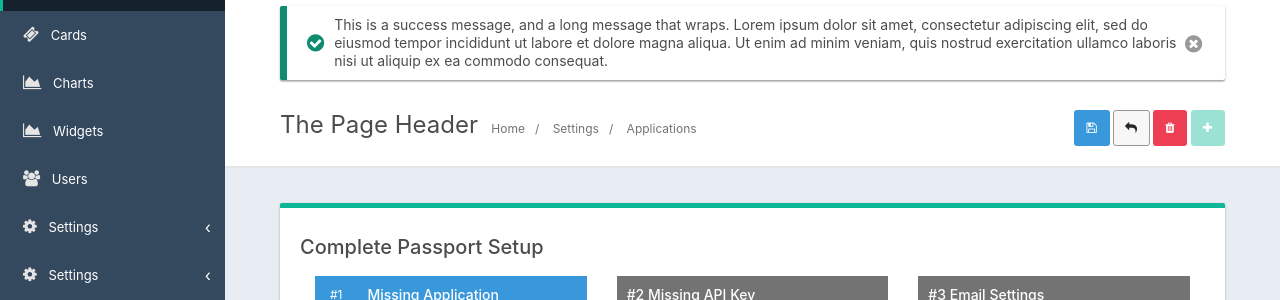
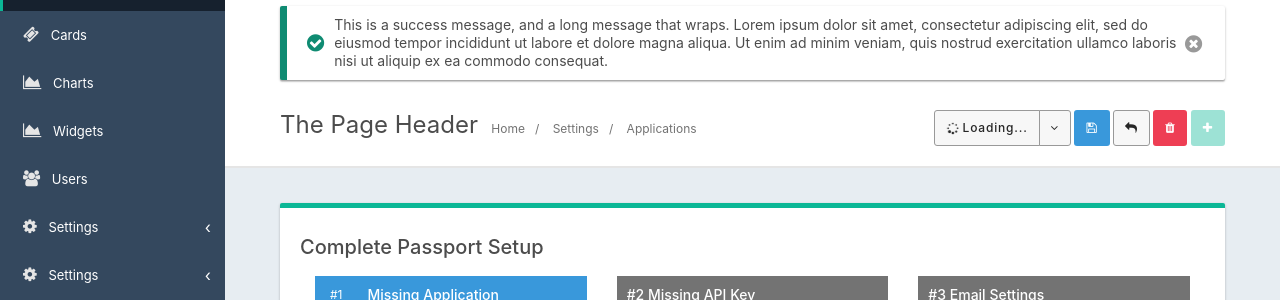
Before and after one commit to FusionAuth/fusionauth-style, a Jekyll site: the page built from index.html, in a window 1280 px wide. Shown: the part 249-549 px from the top of the page. Built offline with Jekyll 4.4.1, drawn with Linux system fonts in a browser that asks for light colours; nearby versions of some CDN libraries.

Commit message:
Added split button style and cleaned up indentation

```diff
--- a/_includes/_head.html
+++ b/_includes/_head.html
@@ -59,8 +59,8 @@
         });
       }
 
-        Prime.Document.query('.slide-open-toggle').each(function(element) {
-          element.addEventListener('click', function(event) {
+      Prime.Document.query('.slide-open-toggle').each(function (element) {
+        element.addEventListener('click', function (event) {
           Prime.Utils.stopEvent(event);
           var dataSet = element.getDataSet();
           var container = Prime.Document.queryById(dataSet.slideOpen);
@@ -68,7 +68,9 @@
         });
       });
 
-        window.onscroll = function() {_handlePageScroll()};
+      window.onscroll = function () {
+        _handlePageScroll()
+      };
       var header = Prime.Document.queryFirst('header.page-header');
       // app header height is 45
       var stickyHeight = header.getOffsetTop() - 45;
@@ -238,7 +240,7 @@
       });
 
       // Handle the toggle full width checkboxes
-        var leftToggleFull =  Prime.Document.queryById('labels-left-toggle-full');
+      var leftToggleFull = Prime.Document.queryById('labels-left-toggle-full');
       if (leftToggleFull !== null) {
         leftToggleFull.addEventListener('change', function (event) {
           event.preventDefault();
@@ -251,7 +253,7 @@
         });
       }
 
-        var aboveToggleFull =  Prime.Document.queryById('labels-above-toggle-full');
+      var aboveToggleFull = Prime.Document.queryById('labels-above-toggle-full');
       if (aboveToggleFull !== null) {
         aboveToggleFull.addEventListener('change', function (event) {
           event.preventDefault();
--- a/_includes/_page_header.html
+++ b/_includes/_page_header.html
@@ -60,6 +60,25 @@
     </div>
     <div class="col-xs-12 col-md-4">
       <div class="buttons">
+        <div class="split-button">
+          <a class="gray button square" href="#"><i class="fa fa-spinner fa-pulse"></i> Loading...</a>
+          <button type="button" class="gray button square" aria-haspopup="true" aria-expanded="false">
+            <span class="sr-only">Toggle Dropdown</span>
+          </button>
+          <div class="menu">
+            <a class="item default" href="#"><i class="fa fa-arrow-right"></i> Action</a>
+            <a class="item" href="#"><i class="fa fa-automobile"></i> Another action</a>
+            <a class="item" href="#"><i class="fa fa-trash"></i> Something else here</a>
+            <div class="divider"></div>
+            <a class="item" href="#"><i class="fa fa-gear"></i> Separated link</a>
+
+            <!--<a class="item default" href="#">Action <i class="fa fa-arrow-right"></i></a>-->
+            <!--<a class="item" href="#">Another action <i class="fa fa-audio-description"></i></a>-->
+            <!--<a class="item" href="#">Something else here <i class="fa fa-barcode"></i></a>-->
+            <!--<div class="divider"></div>-->
+            <!--<a class="item" href="#">Separated link <i class="fa fa-battery-full"></i></a>-->
+          </div>
+        </div>
         <button class="blue button square" data-tooltip="Save"><i class="fa fa-save"></i></button>
         <a href="#" class="gray button square" data-tooltip="Cancel"><i class="fa fa-reply"></i></a>
         <a href="#" class="red button square" data-tooltip="Delete"><i class="fa fa-trash"></i></a>
--- a/_sass/buttons.scss
+++ b/_sass/buttons.scss
@@ -2,6 +2,7 @@
  * Copyright (c) 2017, Inversoft Inc., All Rights Reserved
  */
 
+@import 'layers';
 @import 'mixins';
 @import 'variables';
 
@@ -68,7 +69,7 @@
     @include button-colors($blue-button-background-color, $blue-button-color, none);
 
     &:hover, &:focus {
-      @include button-colors($blue-button-hover-background-color, $blue-button-color, exclude);
+      @include button-colors($blue-button-hover-background-color, $blue-button-color, none);
     }
   }
 
@@ -93,7 +94,7 @@
     @include button-colors($green-button-background-color, $green-button-color, none);
 
     &:hover, &:focus {
-      @include button-colors($green-button-hover-background-color, $green-button-color, exclude);
+      @include button-colors($green-button-hover-background-color, $green-button-color, none);
     }
   }
 
@@ -101,7 +102,7 @@
     @include button-colors($orange-button-background-color, $orange-button-color, none);
 
     &:hover, &:focus {
-      @include button-colors($orange-button-hover-background-color, $orange-button-color, exclude);
+      @include button-colors($orange-button-hover-background-color, $orange-button-color, none);
     }
   }
 
@@ -109,7 +110,7 @@
     @include button-colors($purple-button-background-color, $purple-button-color, none);
 
     &:hover, &:focus {
-      @include button-colors($purple-button-hover-background-color, $purple-button-color, exclude);
+      @include button-colors($purple-button-hover-background-color, $purple-button-color, none);
     }
   }
 
@@ -117,7 +118,7 @@
     @include button-colors($red-button-background-color, $red-button-color, none);
 
     &:hover, &:focus {
-      @include button-colors($red-button-hover-background-color, $red-button-color, exclude);
+      @include button-colors($red-button-hover-background-color, $red-button-color, none);
     }
   }
 
@@ -125,7 +126,74 @@
     @include button-colors($yellow-button-background-color, $yellow-button-color, none);
 
     &:hover, &:focus {
-      @include button-colors($yellow-button-hover-background-color, $yellow-button-color, exclude);
+      @include button-colors($yellow-button-hover-background-color, $yellow-button-color, none);
     }
   }
 }
+
+.split-button {
+  display: inline-flex;
+  position: relative;
+
+  > a {
+    border-bottom-right-radius: 0;
+    border-top-right-radius: 0;
+    flex: 0 1 auto;
+    margin-right: -1px;
+  }
+
+  button {
+    border-bottom-left-radius: 0;
+    border-top-left-radius: 0;
+    flex: 0 1 auto;
+
+    &:before {
+      content: "\f107";
+      display: inline-block;
+      font-family: FontAwesome;
+      -webkit-font-smoothing: antialiased;
+      -moz-osx-font-smoothing: grayscale;
+    }
+
+    &:focus {
+      box-shadow: 0 0 0 0.2rem rgba(108, 117, 125, 0.5);
+    }
+  }
+
+  .menu {
+    background: white;
+    border: 1px solid $gray-button-border-color;
+    border-radius: 3px;
+    display: none;
+    min-width: 200px;
+    position: absolute;
+    right: 0;
+    text-align: left;
+    top: 38px;
+    z-index: $layer-3;
+
+    .item {
+      color: $gray-button-color;
+      display: block;
+      padding: 10px 12px;
+      transition: background 0.2s ease-in-out;
+
+      &:visited, &:hover {
+        color: $gray-button-color;
+      }
+
+      &:hover {
+        background: $gray-button-hover-background-color;
+      }
+
+      i.fa {
+        color: $gray-button-color;
+        margin-right: 8px;
+      }
+    }
+
+    .divider {
+      border-top: 1px solid lighten($gray-button-border-color, 20%);
+    }
+  }
+}
```
Also changed, not shown: other parts of _includes/_head.html (+3 -0 lines), 1 other file. Lines whose indentation alone changed are shown as unchanged.
